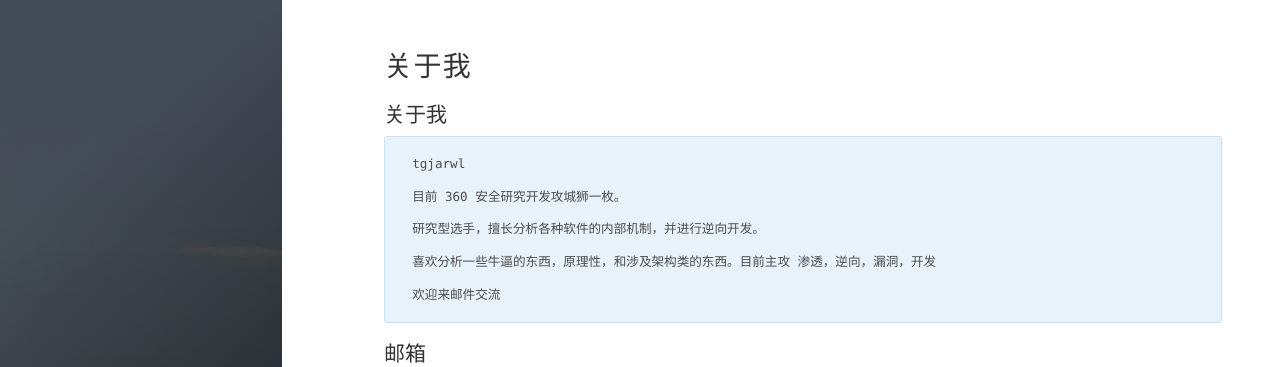
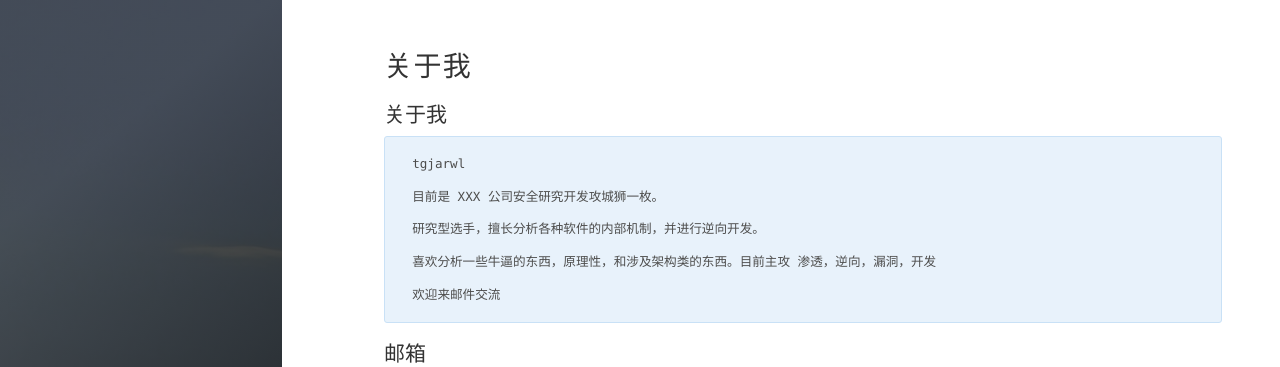
Before and after one commit to tgjarwl/tgjarwl.github.io, a Jekyll site: the page built from about.md, in a window 1280 px wide. Shown: the top 367 px of the page. Built offline with Jekyll 4.4.1, drawn with Linux system fonts in a browser that asks for light colours; nearby versions of some CDN libraries; comment, search, counter and statistics services are not loaded.

Commit message:
Update about.md

````diff
--- a/about.md
+++ b/about.md
@@ -7,7 +7,7 @@ title: 关于我
 ```
 tgjarwl
 
-目前 360 安全研究开发攻城狮一枚。
+目前是 XXX 公司安全研究开发攻城狮一枚。
 
 研究型选手，擅长分析各种软件的内部机制，并进行逆向开发。
 
````
